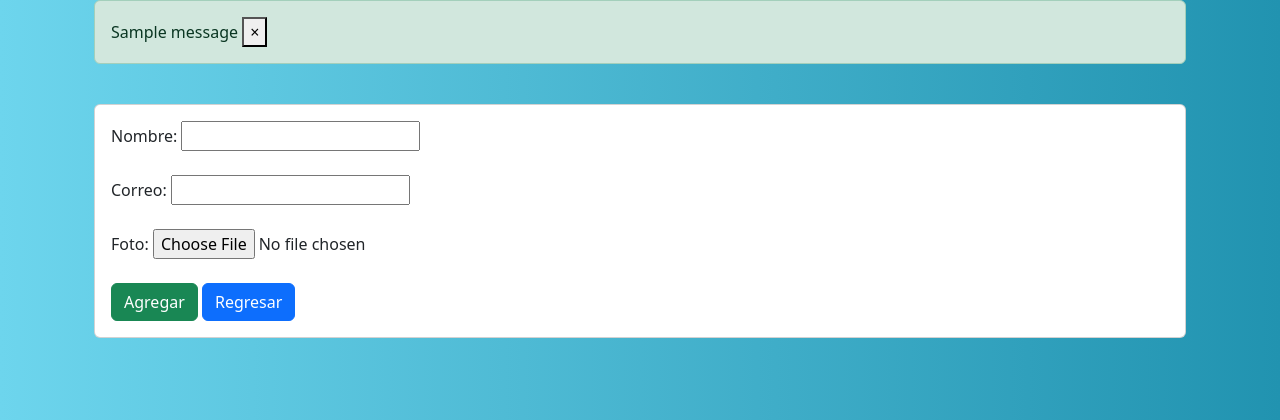
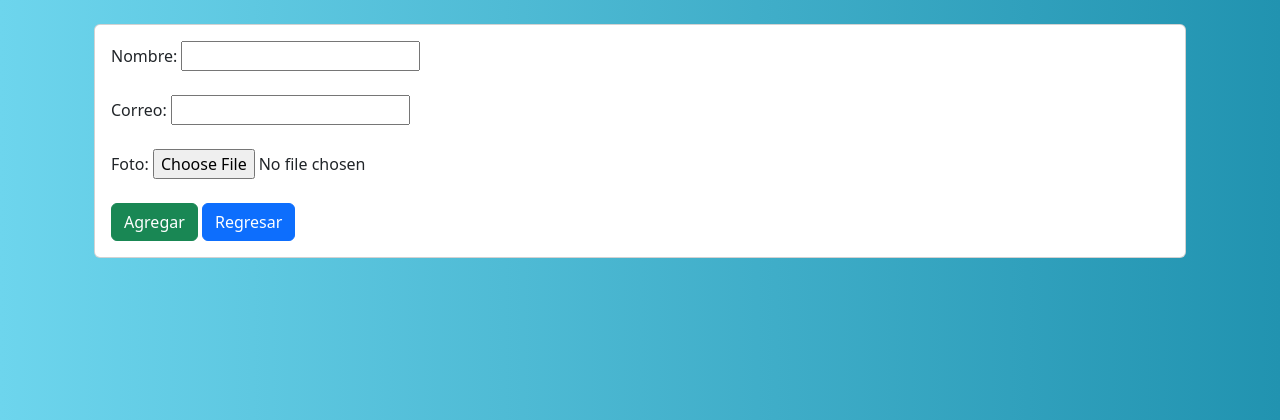
Before and after one commit to yuniorvargas1966/sistama-empleado-python, a Flask app: page /create in a window 1280 px wide. Shown: the part 112-532 px from the top of the page. Run offline with Flask 2, Linux system fonts and the light colour scheme; tables that the repository leaves empty or names only in its code hold one stand-in row (values such as "Sample post"); one stand-in notice (Sample message) is shown.

Commit message:
Update create.html

```diff
--- a/templates/empleados/create.html
+++ b/templates/empleados/create.html
@@ -17,15 +17,6 @@
     </div>
     <div class="container">
         <div class="container">
-             {% with messages = get_flashed_messages() %} {% if messages %} {% for message in messages %}
-
-            <div class="alert alert-success alert-dismissible fade show" role="alert">
-                {{ message }}
-                <button type="button" class="close" data-dismiss="alert" aria-label="Close">
-                    <span aria-hidden="true">&times;</span>
-                </button>
-            </div>
-            {% endfor %} {% endif %} {% endwith %}
             <br>
             <div class="card card-body">
                 <form method="post" action="/store" enctype="multipart/form-data">
```
